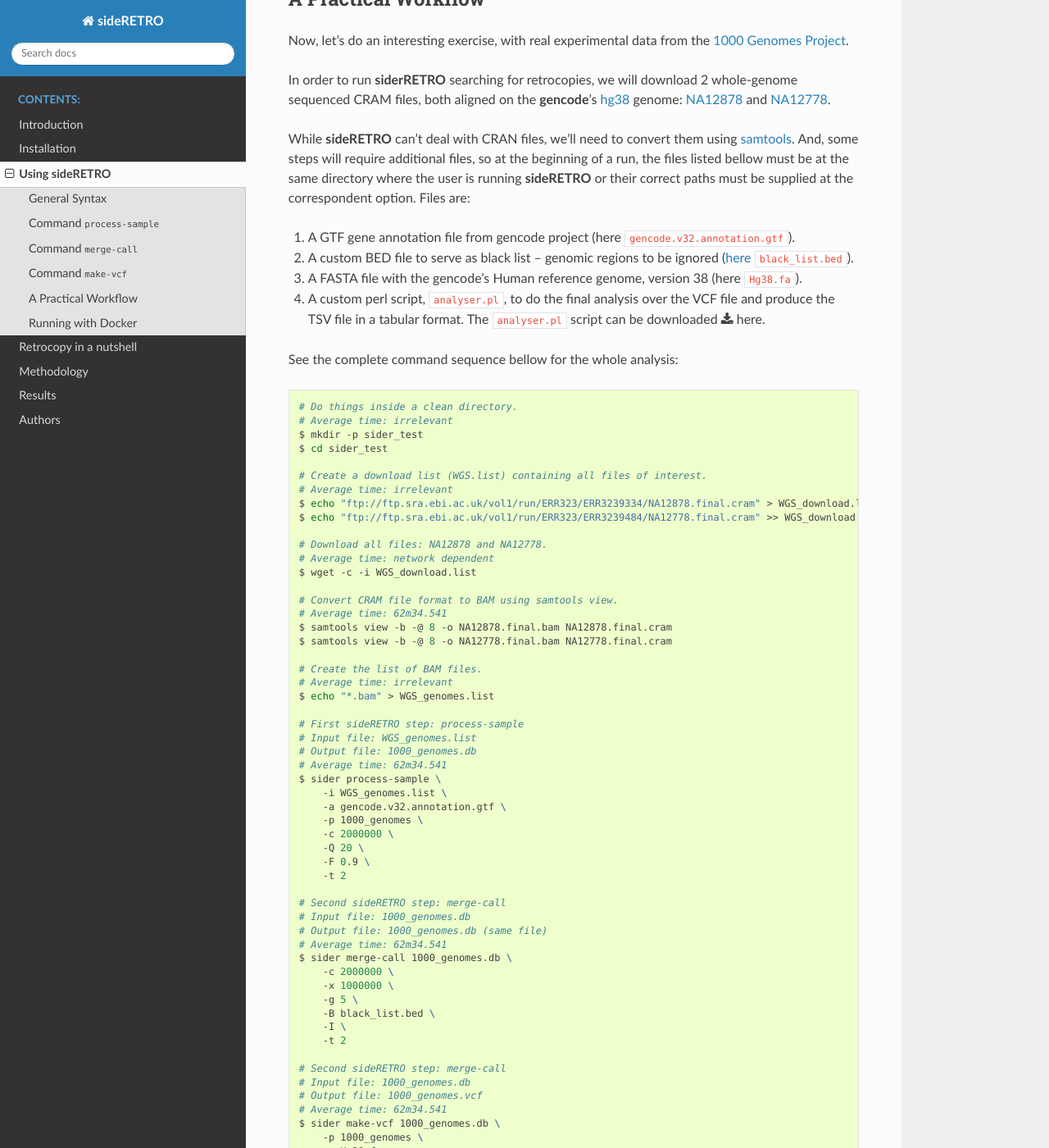
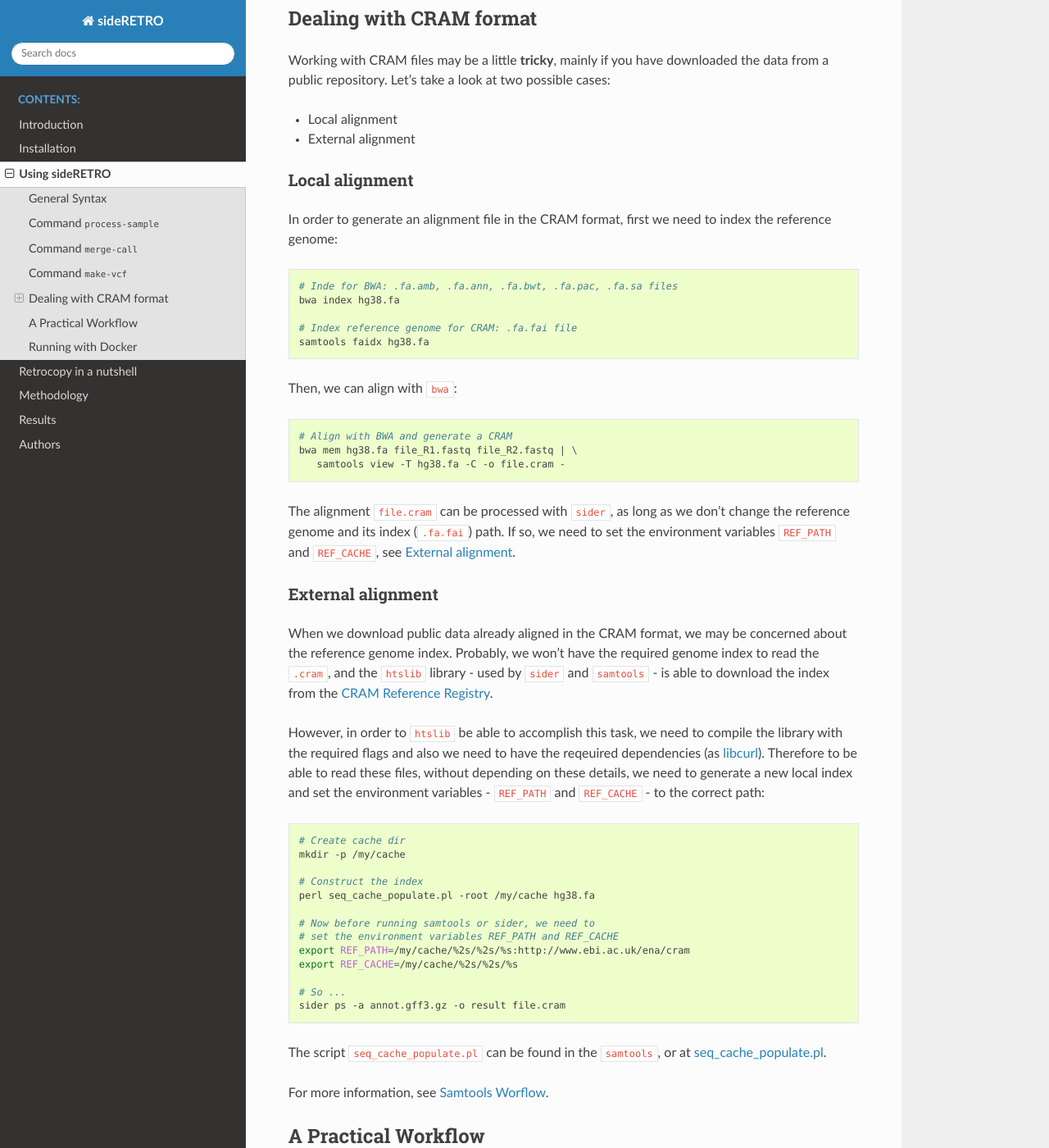
Before and after one commit to galantelab/sideRETRO, a Sphinx documentation site: the page built from docs/usage.rst, in a window 1280 px wide and 1400 px high, scrolled down 9984 px. Shown: the whole window at 82% size. Built offline with Sphinx 7.4.7 and the Read the Docs theme 2.0.0, drawn with Linux system fonts in a browser that asks for light colours; some of the changed text lies outside the part shown.

Commit message:
ADD: docs/usage.rst (Dealing with CRAM format)

```diff
--- a/docs/usage.rst
+++ b/docs/usage.rst
@@ -83,9 +83,9 @@ Mandatory Options:
   -a, --annotation-file   Gene annotation on the reference genome
                           in GTF/GFF3 format
   -i, --input-file        File containing a newline separated list of
-                          alignment files in SAM/BAM format.
+                          alignment files in SAM/BAM/CRAM format.
                           This option is not mandatory if one or more
-                          SAM/BAM files are passed as argument.
+                          SAM/BAM/CRAM files are passed as argument.
                           If 'input-file' and arguments are set
                           concomitantly, then the union of all alignment
                           files is used
@@ -116,7 +116,7 @@ Read Quality Options:
 
 Processing Options:
   -s, --sorted            Assume all reads are grouped by queryname, even if
-                          there is no SAM/BAM header tag 'SO:queryname'
+                          there is no SAM/BAM/CRAM header tag 'SO:queryname'
   -t, --threads           Number of threads [default:"1"]
   -m, --max-distance      Maximum distance allowed between paired-end reads
                           [default:"10000"]
@@ -255,7 +255,7 @@ Filter & Annotation Options:
    -x, --parental-distance    Minimum distance allowed between a cluster and
                               its putative parental gene [default:"1000000"]
    -g, --genotype-support     Minimum number of reads coming from a given source
-                              (BAM) within a cluster [default:"3"]
+                              (SAM/BAM/CRAM) within a cluster [default:"3"]
    -n, --near-gene-rank       Minimum ranked distance between genes in order to
                               consider them close [default:"3"]
 
@@ -373,6 +373,84 @@ The only new options are ``-r``, which must specify the reference genome in
 FASTA format (like **gencode**'s *Hg38.fa*) and ``-n``, where user can establish
 a distance threshold for genes surrounding insertion points for additional
 information in the output VCF file.
+
+.. _cram:
+
+Dealing with CRAM format
+========================
+
+Working with CRAM files may be a little **tricky**, mainly if you have downloaded
+the data from a public repository. Let's take a look at two possible cases:
+
+* Local alignment
+* External alignment
+
+Local alignment
+---------------
+
+In order to generate an alignment file in the CRAM format, first we need to
+index the reference genome:
+
+.. code-block:: sh
+
+   # Inde for BWA: .fa.amb, .fa.ann, .fa.bwt, .fa.pac, .fa.sa files
+   bwa index hg38.fa
+
+   # Index reference genome for CRAM: .fa.fai file
+   samtools faidx hg38.fa
+
+Then, we can align with :code:`bwa`:
+
+.. code-block:: sh
+
+   # Align with BWA and generate a CRAM
+   bwa mem hg38.fa file_R1.fastq file_R2.fastq | \
+      samtools view -T hg38.fa -C -o file.cram -
+
+The alignment :file:`file.cram` can be processed with :code:`sider`, as long as
+we don't change the reference genome and its index (:file:`.fa.fai`) path. If so,
+we need to set the environment variables :file:`REF_PATH` and :file:`REF_CACHE`,
+see :ref:`External alignment <extern_cram>`.
+
+.. _extern_cram:
+
+External alignment
+------------------
+
+When we download public data already aligned in the CRAM format, we may be
+concerned about the reference genome index. Probably,  we won't have the
+required genome index to read the :file:`.cram`, and the :file:`htslib`
+library - used by :code:`sider` and :code:`samtools` - is able to download
+the index from the `CRAM Reference Registry <http://www.ebi.ac.uk/ena/cram>`_.
+
+However, in order to :file:`htslib` be able to accomplish this task, we need
+to compile the library with the required flags and also we need to have the
+reqeuired dependencies (as `libcurl <https://curl.haxx.se/libcurl/>`_).
+Therefore to be able to read these files, without depending on these details,
+we need to generate a new local index and set the environment variables -
+:file:`REF_PATH` and :file:`REF_CACHE` - to the correct path:
+
+.. code-block:: sh
+
+   # Create cache dir
+   mkdir -p /my/cache
+
+   # Construct the index
+   perl seq_cache_populate.pl -root /my/cache hg38.fa
+
+   # Now before running samtools or sider, we need to
+   # set the environment variables REF_PATH and REF_CACHE
+   export REF_PATH=/my/cache/%2s/%2s/%s:http://www.ebi.ac.uk/ena/cram
+   export REF_CACHE=/my/cache/%2s/%2s/%s
+
+   # So ...
+   sider ps -a annot.gff3.gz -o result file.cram
+
+The script :file:`seq_cache_populate.pl` can be found in the :file:`samtools`,
+or at `seq_cache_populate.pl
+<https://github.com/deweylab/RSEM/blob/master/samtools-1.3/misc/seq_cache_populate.pl>`_.
+
+For more information, see `Samtools Worflow <https://www.htslib.org/workflow/>`_.
 
 .. _pract_wf:
 
```
Also changed, not shown: other parts of docs/usage.rst (+2 -2 lines).
